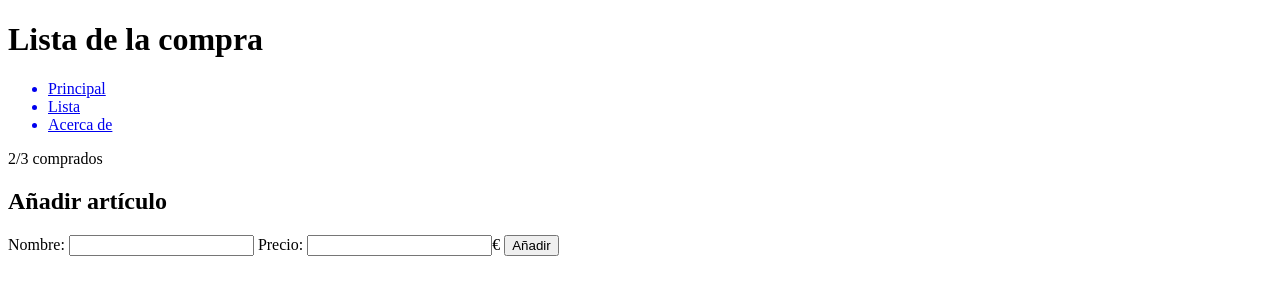
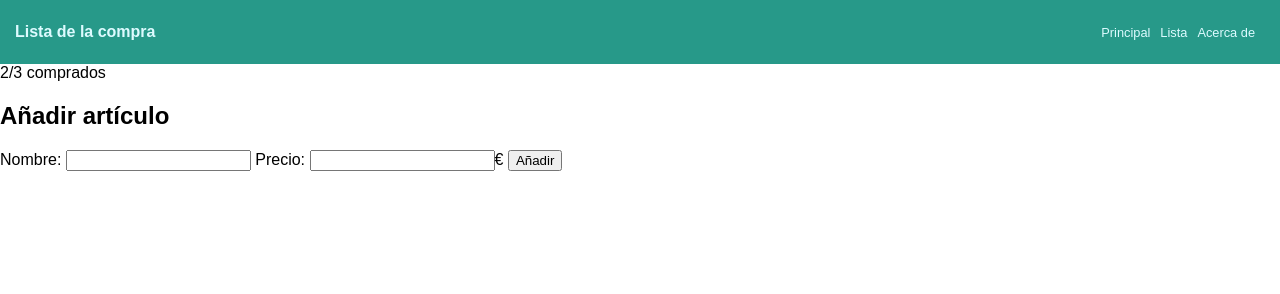
Before and after one commit to KevinVanDerSchans/202304-w1ch3-kevin-schans, a website: page index.html in a window 1280 px wide. Drawn offline with Linux system fonts and the light colour scheme.

Commit message:
Create nav styles

```diff
--- a/index.html
+++ b/index.html
@@ -27,12 +27,14 @@
         </a>
       </ul>
     </nav>
+  </header>
 
+  <section>
     <div>
       <i class="fa-sharp fa-solid fa-circle-minus" style="color: #d51515;"></i>
       <span class="item-counter">2/3 comprados</span>
     </div>
-  </header>
+  </section>
 
   <section class="add-item-container">
     <h2 class="add-item-title">Añadir artículo</h2>
--- a/styles.css
+++ b/styles.css
@@ -0,0 +1,54 @@
+* {
+  box-sizing: border-box;
+}
+
+html {
+  font-family: sans-serif;
+}
+
+body {
+  margin: 0;
+  padding: 0;
+}
+
+header {
+  display: flex;
+  justify-content: space-between;
+  width: 100%;
+  height: 4em;
+  background-color: #279989;
+}
+
+.title {
+  display: flex;
+  font-size: 1rem;
+  color: #ddfbff;
+  align-items: center;
+  padding: 15px;
+}
+
+nav {
+  display: flex;
+  position: flex-end;
+  flex-direction: row;
+  text-decoration: none;
+  align-items: center;
+  padding: 15px;
+}
+
+a {
+  text-decoration: none;
+  padding-right: 10px;
+}
+
+ul {
+  display: flex;
+  flex-direction: row;
+}
+
+ul li {
+  font-size: 0.8rem;
+  list-style: none;
+  color: #ddfbff;
+
+}
```
